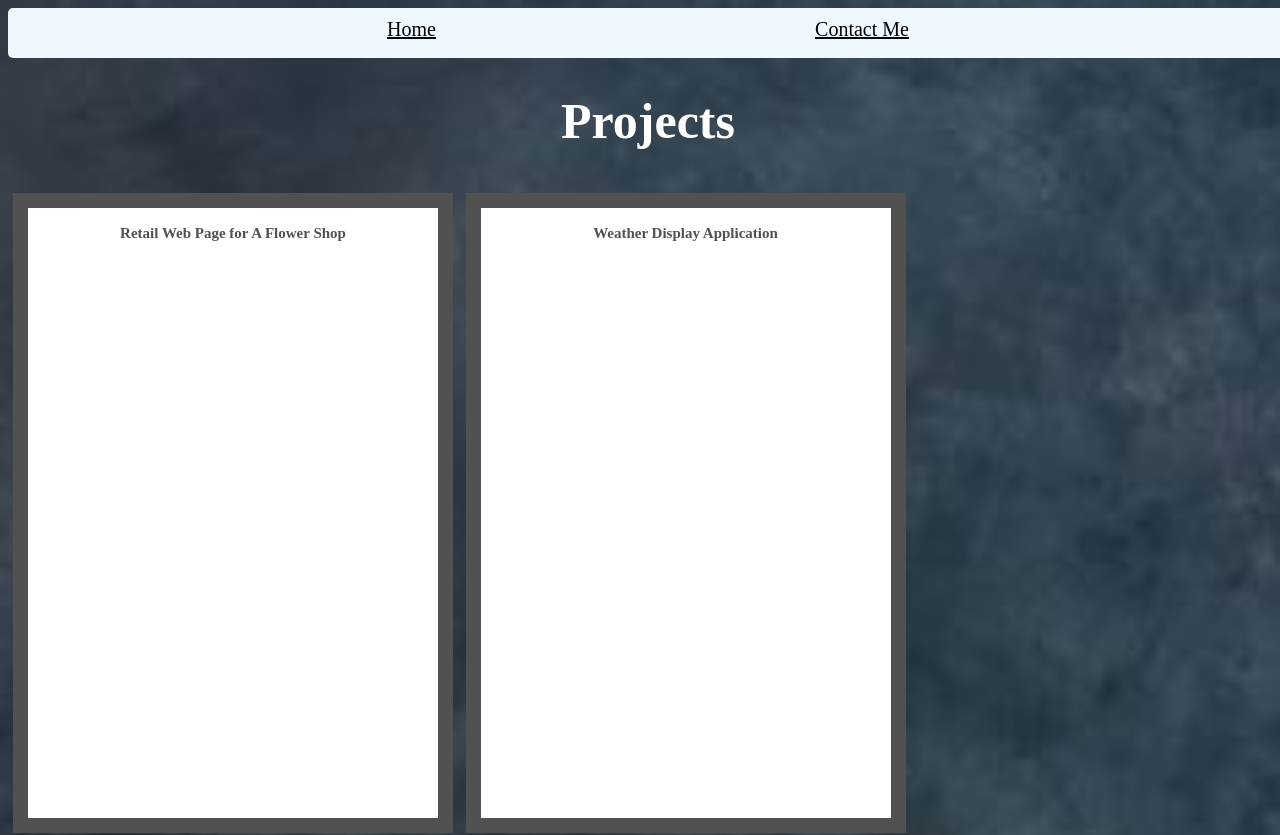
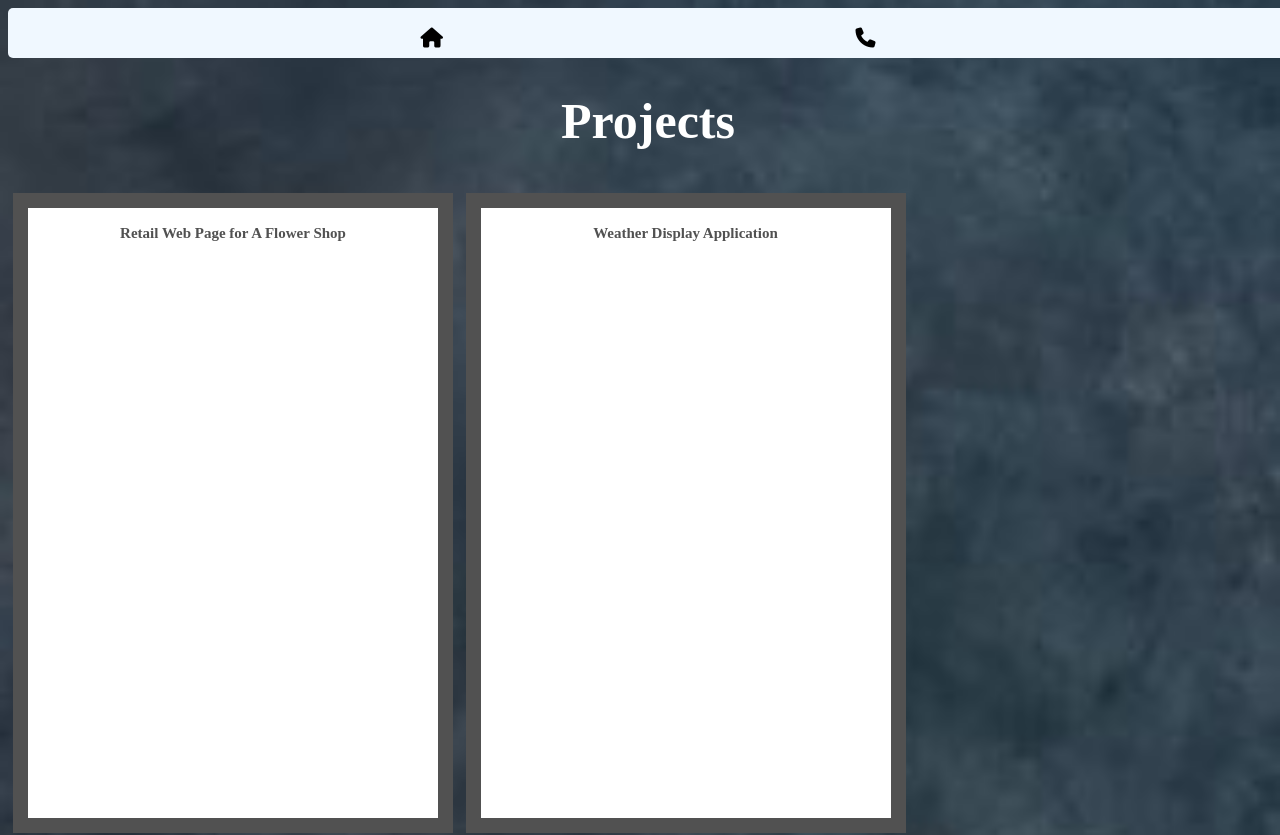
Before and after one commit to JonnelleC/Personal-Portfolio, a plain HTML site: page project.html in a window 1280 px wide. Shown: the top 835 px of the page. Drawn offline with Linux system fonts and the light colour scheme.

Commit message:
added icons into header

```diff
--- a/about.css
+++ b/about.css
@@ -37,6 +37,10 @@
   width: 5%;
   font-weight: bolder;
 }
+.fa-solid  {
+  padding-top: 10px;
+
+  }
 
 @media (max-width: 1050px) {
 }
--- a/contactpage.css
+++ b/contactpage.css
@@ -73,6 +73,10 @@
   width: 5%;
   font-weight: bolder;
 }
+.fa-solid  {
+  padding-top: 10px;
+
+  }
 
 @media (max-width: 1050px) {
 }
--- a/index.css
+++ b/index.css
@@ -87,6 +87,11 @@
   font-weight: bolder;
 }
 
+.fa-solid  {
+  padding-top: 10px;
+
+  }
+
 @media (max-width: 1050px) {
 }
 
--- a/project.css
+++ b/project.css
@@ -58,8 +58,14 @@
   font-weight: bolder;
 }
 
+.fa-solid  {
+padding-top: 10px;
+
+}
+
 @media (max-width: 1050px) {
 }
 
 @media (min-width: 650px) {
+
 }
--- a/project.html
+++ b/project.html
@@ -8,12 +8,18 @@
       rel="stylesheet"
     />
     <title>Projects</title>
+   <link rel="stylesheet" href="https://cdnjs.cloudflare.com/ajax/libs/font-awesome/6.5.2/css/all.min.css">
+
     <link rel="stylesheet" href="./project.css" />
   </head>
 
   <header>
-    <a href="./index.html">Home</a>
-    <a href="./contactpage.html">Contact Me</a>
+
+    <a href="./index.html"><i class="fa-solid fa-house">
+
+    </i></a>
+    <a href="./contactpage.html"><i class="fa-solid fa-phone"></i></a>
+
   </header>
 
   <body>
```
Also changed, not shown: about.html (+6 -2 lines), contactpage.html (+7 -2 lines), index.html (+5 -2 lines), 1 other file.
